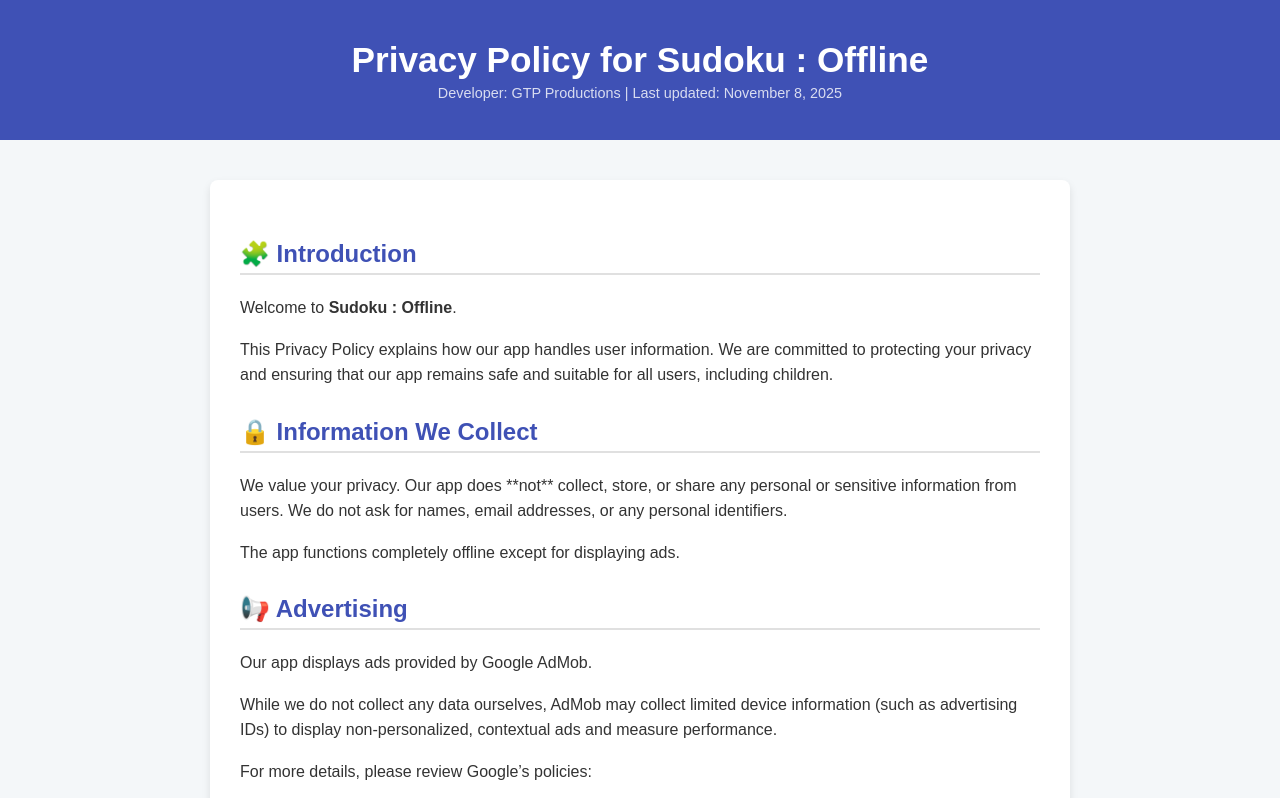
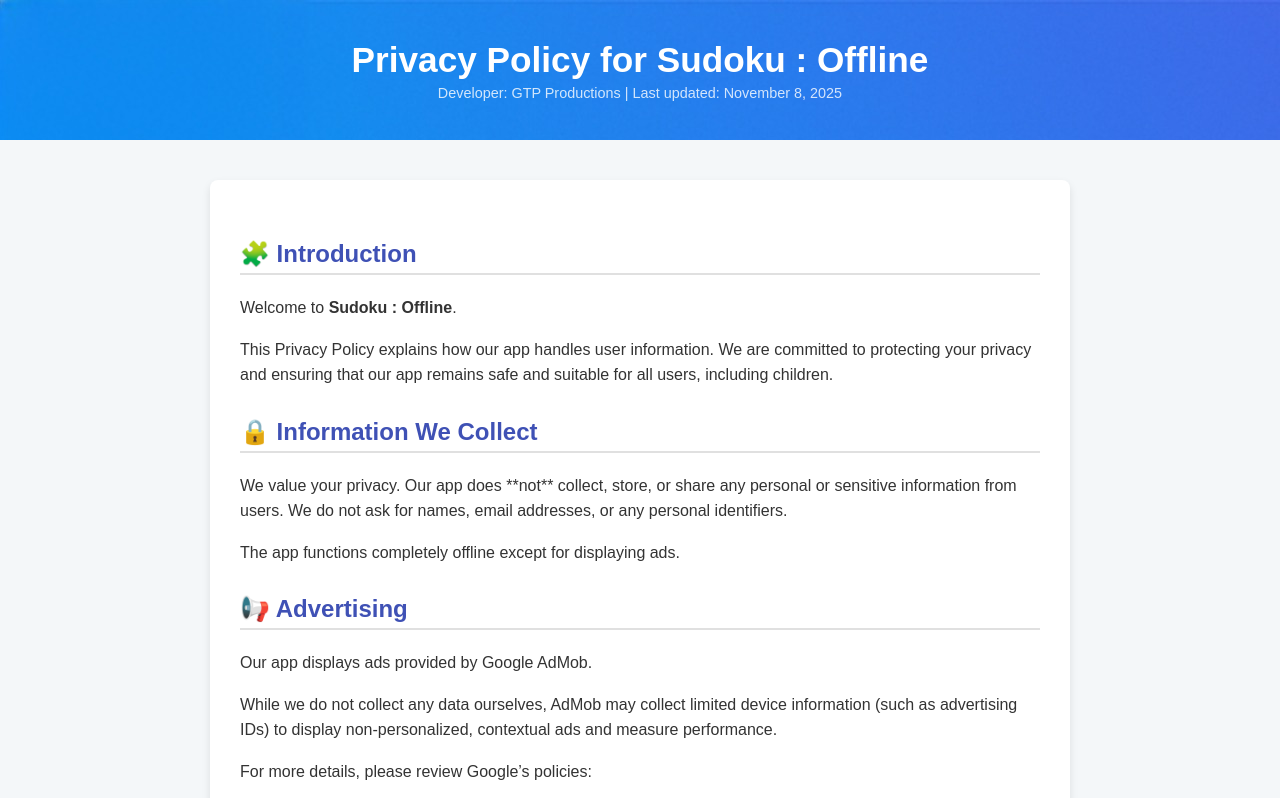
Before and after one commit to GTPrasad/gtprasad.github.io, a plain HTML site: page privacy-policy.html in a window 1280 px wide. Shown: the top 798 px of the page. Drawn offline with Linux system fonts and the light colour scheme.

Commit message:
Update privacy-policy.html

```diff
--- a/privacy-policy.html
+++ b/privacy-policy.html
@@ -19,6 +19,7 @@
             width: 100%;
             height: 120px;
             background-color: #3f51b5; /* A standard deep blue for professional feel */
+            background-image: url('header_banner.jpg');
             display: flex;
             flex-direction: column;
             align-items: center;
```
